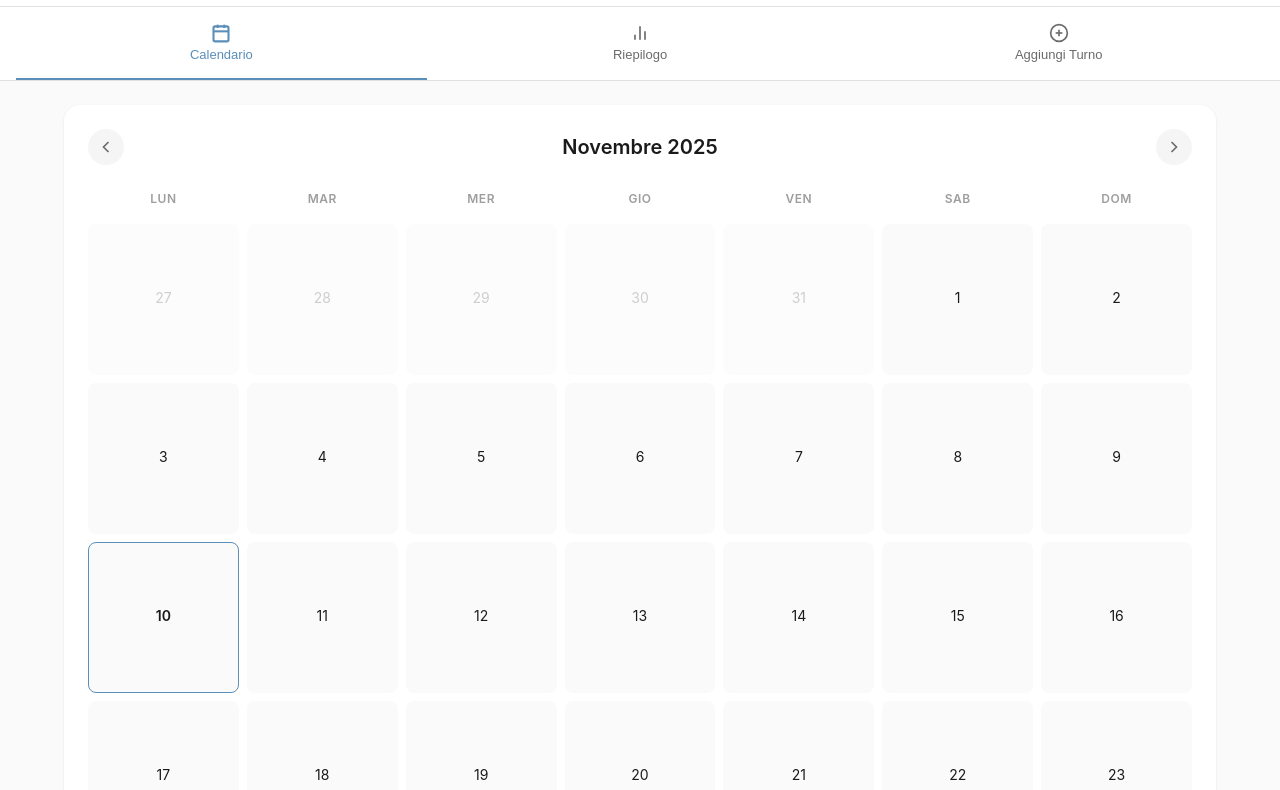
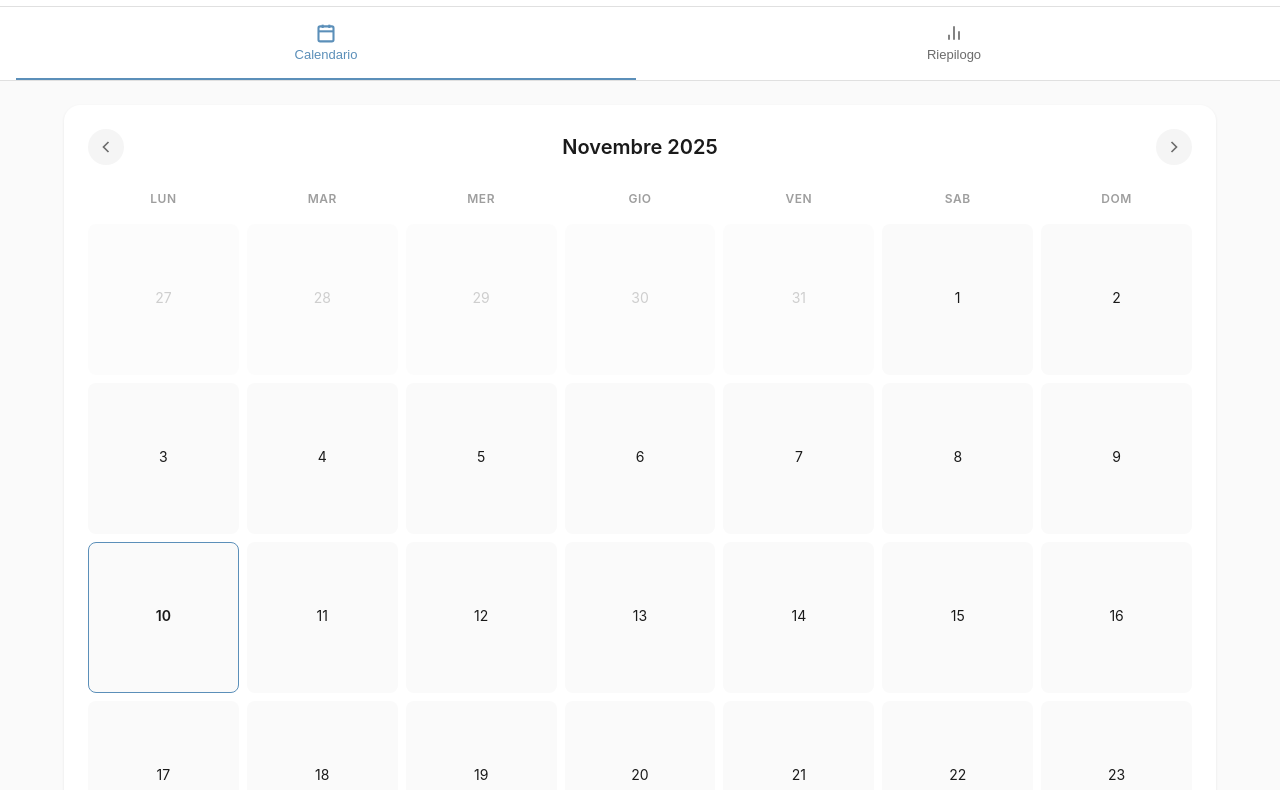
Before and after one commit to asteroidama/HelloWork, a plain HTML site: page HelloWork/index.html in a window 1280 px wide. Shown: the part 66-856 px from the top of the page. Drawn offline with Linux system fonts and the light colour scheme.

Commit message:
Remove 'Aggiungi Turno' button and chart
Removed 'Aggiungi Turno' button and chart section.

```diff
--- a/HelloWork/index.html
+++ b/HelloWork/index.html
@@ -47,14 +47,6 @@
                 <line x1="6" y1="20" x2="6" y2="14"/>
             </svg>
             <span>Riepilogo</span>
-        </button>
-        <button class="tab-btn" data-tab="aggiungi">
-            <svg class="tab-icon" width="20" height="20" viewBox="0 0 24 24" fill="none" stroke="currentColor" stroke-width="2">
-                <circle cx="12" cy="12" r="10"/>
-                <line x1="12" y1="8" x2="12" y2="16"/>
-                <line x1="8" y1="12" x2="16" y2="12"/>
-            </svg>
-            <span>Aggiungi Turno</span>
         </button>
     </nav>
 
@@ -132,11 +124,6 @@
                         <div class="summary-card-value" id="total-earnings">€ 0.00</div>
                     </div>
                 </div>
-            </div>
-
-            <div class="chart-card">
-                <h3 class="chart-title">Ore per Settimana</h3>
-                <canvas id="hours-chart"></canvas>
             </div>
         </div>
     </section>
```
